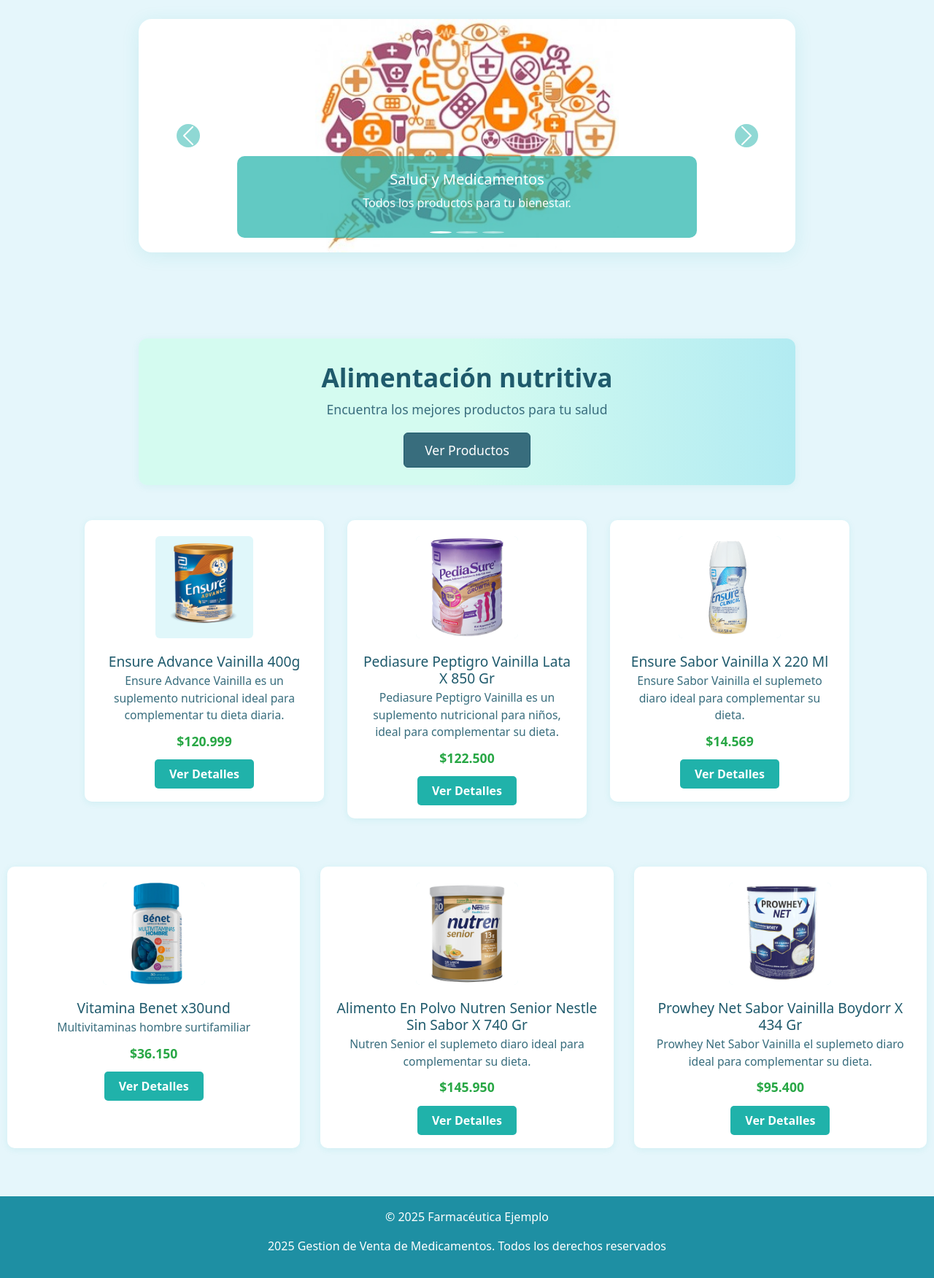
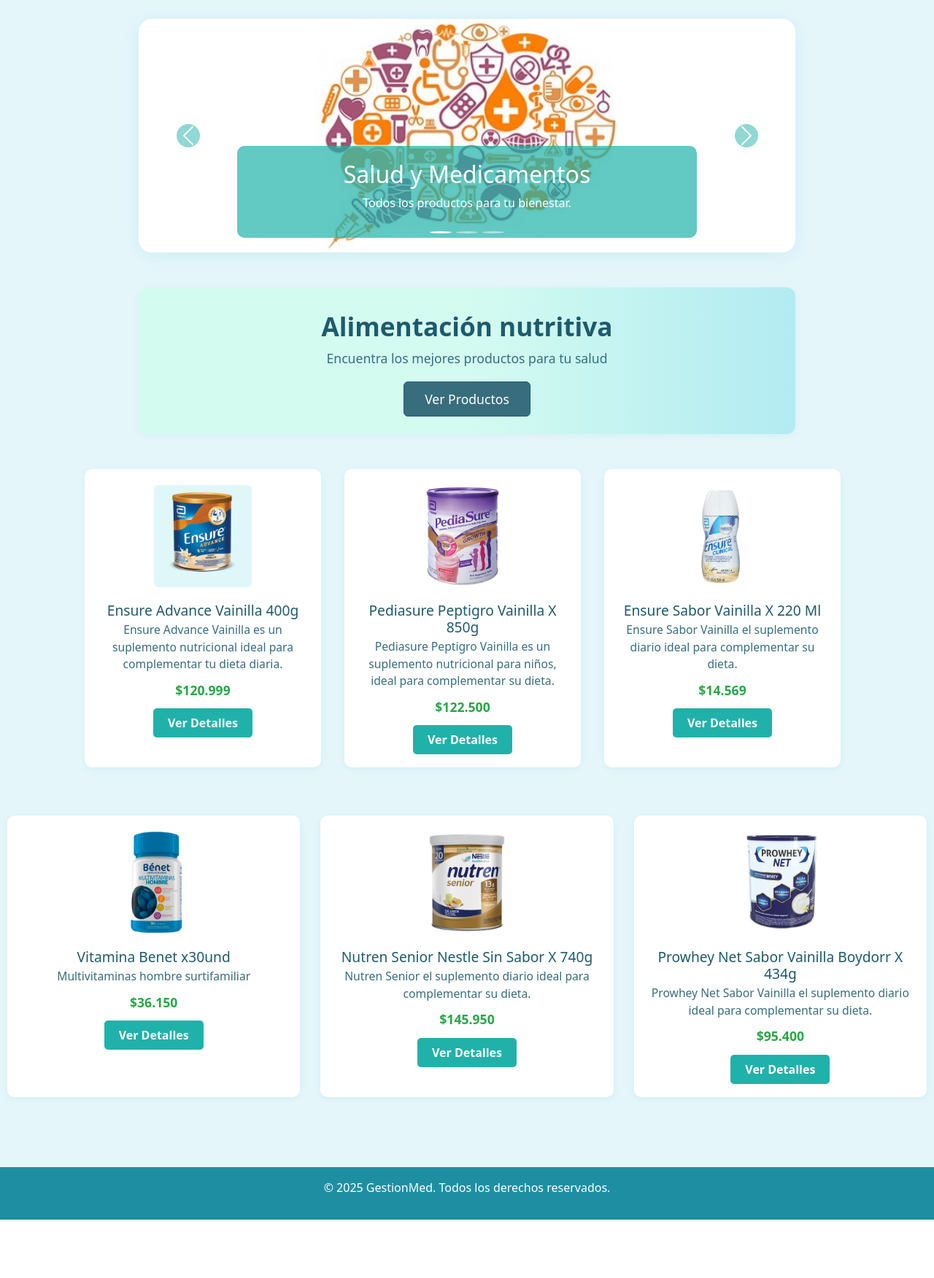
Before and after one commit to J-ader/SCGI-ventas, a Flask app: page /productos in a window 1280 px wide. Shown: the part 188-1940 px from the top of the page at 73% size. After the commit the page ends 1860 px from the top, so only its background shows below. Run offline with Flask 3, Linux system fonts and the light colour scheme; some libraries are stand-ins or nearby versions.

Commit message:
aplicado SEO, añadido favicon

```diff
--- a/templates/account.html
+++ b/templates/account.html
@@ -5,6 +5,7 @@
   <meta charset="UTF-8">
   <meta name="viewport" content="width=device-width, initial-scale=1.0">
   <title>Mi Cuenta</title>
+  <link rel="icon" type="image/png" href="{{ url_for('static', filename='media/favicon.png') }}">
   <link rel="stylesheet" href="{{ url_for('static', filename='account.css') }}"> <!-- Conexion con el CSS -->
 </head>
 
--- a/templates/dashboard.html
+++ b/templates/dashboard.html
@@ -4,6 +4,7 @@
 <head>
   <meta charset="UTF-8">
   <title>Panel de Usuarios</title>
+  <link rel="icon" type="image/png" href="{{ url_for('static', filename='media/favicon.png') }}">
   <link rel="stylesheet" href="{{ url_for('static', filename='dashboard.css') }}">
 </head>
 
--- a/templates/edit.html
+++ b/templates/edit.html
@@ -4,6 +4,7 @@
 <head>
   <meta charset="UTF-8">
   <title>Editar Usuario</title>
+  <link rel="icon" type="image/png" href="{{ url_for('static', filename='media/favicon.png') }}">
   <link rel="stylesheet" href="{{ url_for('static', filename='edit.css') }}">
 </head>
 
--- a/templates/edit_user.html
+++ b/templates/edit_user.html
@@ -5,6 +5,7 @@
     <meta charset="UTF-8">
     <meta name="viewport" content="width=device-width, initial-scale=1.0">
     <title>Editar Perfil</title>
+    <link rel="icon" type="image/png" href="{{ url_for('static', filename='media/favicon.png') }}">
     <link rel="stylesheet" href="{{ url_for('static', filename='registro.css') }}">
 </head>
 
--- a/templates/productos.html
+++ b/templates/productos.html
@@ -5,7 +5,9 @@
   <!-- Sección de Metadatos y Recursos (Head) -->
   <meta charset="UTF-8">
   <meta name="viewport" content="width=device-width, initial-scale=1.0">
-  <title>Productos Farmacéuticos</title>
+  <title>Productos Farmacéuticos | GestionMed</title>
+  <meta name="description" content="Descubre y compra productos farmacéuticos, suplementos y vitaminas en GestionMed. Catálogo actualizado, imágenes optimizadas y asesoría profesional.">
+  <link rel="icon" type="image/png" href="{{ url_for('static', filename='media/favicon.png') }}">
   <link rel="stylesheet" href="{{ url_for('static', filename='productos.css') }}">
   <link href="https://cdn.jsdelivr.net/npm/bootstrap@5.3.6/dist/css/bootstrap.min.css" rel="stylesheet"
     crossorigin="anonymous">
@@ -19,9 +21,9 @@
         <h1 class="mb-0">GestionMed</h1>
         <p class="mb-0">Su solución integral para la venta de medicamentos.</p>
       </div>
-      <img class="logo_" src="{{ url_for('static', filename='Media/Logo_proyecto.jpg') }}" alt="Logo de la plataforma">
+      <img class="logo_" src="{{ url_for('static', filename='Media/Logo_proyecto.jpg') }}" alt="Logo de GestionMed" title="Logo de GestionMed">
     </div>
-    <nav class="navbar navbar-expand-lg navbar-light bg-info-subtle">
+    <nav class="navbar navbar-expand-lg navbar-light bg-info-subtle" aria-label="Navegación principal">
       <!-- Menú de Navegación Principal -->
       <div class="container-fluid">
         <a class="navbar-brand" href="{{ url_for('home') }}">GestionMed</a>
@@ -38,15 +40,15 @@
             <li class="nav-item"><a class="nav-link" href="#">Sobre Nosotros</a></li>
           </ul>
           <!-- Buscador y Filtros -->
-          <form class="d-flex me-3" role="search">
+          <form class="d-flex me-3" role="search" aria-label="Buscador de productos">
             <select class="form-select me-2" aria-label="Categorías">
               <option selected>Todas las categorías</option>
               <option value="Salud y medicamentos">Salud y medicamentos</option>
               <option value="Cuidados de la familia y belleza">Cuidados de la familia y belleza</option>
               <option value="Alimentación nutritiva">Alimentación nutritiva</option>
             </select>
-            <input class="form-control me-2" type="search" placeholder="Buscar" aria-label="Buscar">
-            <button class="btn btn-outline-success" type="submit">🔍︎</button>
+            <input class="form-control me-2" type="search" placeholder="Buscar" aria-label="Buscar productos">
+            <button class="btn btn-outline-success" type="submit" aria-label="Buscar">🔍︎</button>
           </form>
 
           <!-- Sección de Cuenta de Usuario / Login -->
@@ -58,8 +60,7 @@
                 role="button" data-bs-toggle="dropdown" aria-expanded="false">
                 <i class="far fa-user-circle"></i>
                 <span class="ms-1">{{ session['nombre'] }}</span>
-                <img src="https://img.icons8.com/?size=100&id=151IAtg8gTZE&format=png&color=000000" alt="icono extra"
-                  width="26" height="26" class="ms-2" style="vertical-align: middle;">
+                <img src="https://img.icons8.com/?size=100&id=151IAtg8gTZE&format=png&color=000000" alt="Icono usuario" width="26" height="26" class="ms-2" style="vertical-align: middle;">
               </a>
               <ul class="dropdown-menu dropdown-menu-end" aria-labelledby="navbarDropdownMenuLink">
                 <li><a class="dropdown-item" href="{{ url_for('account') }}">Mi Cuenta</a></li>
@@ -73,8 +74,7 @@
             <!-- Botón de inicio de sesión -->
             <li class="nav-item ms-2">
               <a class="nav-link d-flex align-items-center" href="{{ url_for('login') }}">
-                <img src="https://img.icons8.com/?size=100&id=151IAtg8gTZE&format=png&color=000000" alt="icono extra"
-                  width="26" height="26" class="me-2" style="vertical-align: middle;">
+                <img src="https://img.icons8.com/?size=100&id=151IAtg8gTZE&format=png&color=000000" alt="Icono usuario" width="26" height="26" class="me-2" style="vertical-align: middle;">
                 <span>Inicia Sesión</span>
               </a>
             </li>
@@ -85,9 +85,8 @@
           <a href="#" class="ms-3" title="Carrito">
             <svg style="color:#083c34;" viewBox="0 0 16 16" class="bi bi-cart" fill="currentColor" height="22"
               width="22" xmlns="http://www.w3.org/2000/svg">
-              <path
-                d="M0 1.5A.5.5 0 0 1 .5 1H2a.5.5 0 0 1 .485.379L2.89 3H14.5a.5.5 0 0 1 .491.592l-1.5 8A.5.5 0 0 1 13 12H4a.5.5 0 0 1-.491-.408L2.01 3.607 1.61 2H.5a.5.5 0 0 1-.5-.5M3.102 4l1.313 7h8.17l1.313-7zM5 12a2 2 0 1 0 0 4 2 2 0 0 0 0-4m7 0a2 2 0 1 0 0 4 2 2 0 0 0 0-4m-7 1a1 1 0 1 1 0 2 1 1 0 0 1 0-2m7 0a1 1 0 1 1 0 2 1 1 0 0 1 0-2">
-              </path>
+              <title>Carrito de compras</title>
+              <path d="M0 1.5A.5.5 0 0 1 .5 1H2a.5.5 0 0 1 .485.379L2.89 3H14.5a.5.5 0 0 1 .491.592l-1.5 8A.5.5 0 0 1 13 12H4a.5.5 0 0 1-.491-.408L2.01 3.607 1.61 2H.5a.5.5 0 0 1-.5-.5M3.102 4l1.313 7h8.17l1.313-7zM5 12a2 2 0 1 0 0 4 2 2 0 0 0 0-4m7 0a2 2 0 1 0 0 4 2 2 0 0 0 0-4m-7 1a1 1 0 1 1 0 2 1 1 0 0 1 0-2m7 0a1 1 0 1 1 0 2 1 1 0 0 1 0-2"></path>
             </svg>
           </a>
         </div>
@@ -97,6 +96,7 @@
 
   <main>
     <!-- Carrusel de Imágenes Principal -->
+    <section aria-label="Categorías de productos">
       <div id="carouselExampleCaptions" class="carousel slide mb-5" data-bs-ride="carousel">
         <div class="carousel-indicators">
           <button type="button" data-bs-target="#carouselExampleCaptions" data-bs-slide-to="0" class="active"
@@ -109,25 +109,25 @@
         <div class="carousel-inner">
           <div class="carousel-item active">
             <img src="{{ url_for('static', filename='Media/Salud y medicamentos.jpg') }}" class="d-block w-100"
-            alt="Salud y Medicamentos">
+              alt="Medicamentos y productos de salud en GestionMed" title="Medicamentos y productos de salud">
             <div class="carousel-caption d-none d-md-block">
-            <h5>Salud y Medicamentos</h5>
+              <h2>Salud y Medicamentos</h2>
               <p>Todos los productos para tu bienestar.</p>
             </div>
           </div>
           <div class="carousel-item">
             <img src="{{ url_for('static', filename='Media/Cuidado de la familia y belleza.JPG') }}" class="d-block w-100"
-            alt="Cuidado de la Familia y Belleza">
+              alt="Cuidado de la familia y belleza en GestionMed" title="Cuidado de la familia y belleza">
             <div class="carousel-caption d-none d-md-block">
-            <h5>Cuidado de la Familia y Belleza</h5>
+              <h2>Cuidado de la Familia y Belleza</h2>
               <p>Lo necesario para el bienestar de cada miembro de la familia.</p>
             </div>
           </div>
           <div class="carousel-item">
             <img src="{{ url_for('static', filename='Media/Alimentación nutritiva.JPG') }}" class="d-block w-100"
-            alt="Alimentación nutritiva">
+              alt="Alimentación nutritiva en GestionMed" title="Alimentación nutritiva">
             <div class="carousel-caption d-none d-md-block">
-            <h5>Alimentación nutritiva</h5>
+              <h2>Alimentación nutritiva</h2>
               <p>Tu guía hacia una alimentación saludable</p>
             </div>
           </div>
@@ -143,78 +143,71 @@
           <span class="visually-hidden">Siguiente</span>
         </button>
       </div>
-  </main>
+    </section>
 
     <!-- Sección Hero / Llamado a la Acción -->
-  <section class="hero mb-5">
+    <section class="hero mb-5" aria-label="Alimentación nutritiva">
       <h1>Alimentación nutritiva</h1>
       <p>Encuentra los mejores productos para tu salud</p>
-    <button type="button" class="btn btn-secondary btn-lg">Ver Productos</button>
+      <a href="#catalogo" class="btn btn-secondary btn-lg" aria-label="Ver catálogo de productos">Ver Productos</a>
     </section>
 
     <!-- Tarjetas Destacadas de Productos -->
-  <div class="container text-center mb-5">
+    <section class="container text-center mb-5" id="catalogo" aria-label="Productos destacados">
       <div class="row g-4">
-      <div class="col-md-4">
-        <div class="producto-card">
-          <img src="{{ url_for('static', filename='Media/Ensure.png') }}" alt="Producto 1">
+        <article class="col-md-4 producto-card">
+          <img src="{{ url_for('static', filename='Media/Ensure.png') }}" alt="Ensure Advance Vainilla 400g" title="Ensure Advance Vainilla 400g">
           <h3>Ensure Advance Vainilla 400g</h3>
-          <p class="descripcion">Ensure Advance Vainilla  es un suplemento nutricional ideal para complementar tu dieta diaria.</p>
+          <p class="descripcion">Ensure Advance Vainilla es un suplemento nutricional ideal para complementar tu dieta diaria.</p>
           <p class="precio">$120.999</p>
-          <a href="#" class="rgt-button">Ver Detalles</a>
-        </div>
-      </div>
-      <div class="col-md-4">
-        <div class="producto-card">
-          <img src="{{ url_for('static', filename='Media/Pedia Sure.jpg') }}" alt="Producto 2">
-          <h3>Pediasure Peptigro Vainilla Lata X 850 Gr</h3>
+          <a href="#" class="rgt-button" aria-label="Ver detalles de Ensure Advance Vainilla">Ver Detalles</a>
+        </article>
+        <article class="col-md-4 producto-card">
+          <img src="{{ url_for('static', filename='Media/Pedia Sure.jpg') }}" alt="Pediasure Peptigro Vainilla X 850g" title="Pediasure Peptigro Vainilla X 850g">
+          <h3>Pediasure Peptigro Vainilla X 850g</h3>
           <p class="descripcion">Pediasure Peptigro Vainilla es un suplemento nutricional para niños, ideal para complementar su dieta.</p>
           <p class="precio">$122.500</p>
-          <a href="#" class="rgt-button">Ver Detalles</a>
+          <a href="#" class="rgt-button" aria-label="Ver detalles de Pediasure Peptigro">Ver Detalles</a>
+        </article>
+        <article class="col-md-4 producto-card">
+          <img src="{{ url_for('static', filename='Media/Ensure-liq.png') }}" alt="Ensure Sabor Vainilla X 220 Ml" title="Ensure Sabor Vainilla X 220 Ml">
+          <h3>Ensure Sabor Vainilla X 220 Ml</h3>
+          <p class="descripcion">Ensure Sabor Vainilla el suplemento diario ideal para complementar su dieta.</p>
+          <p class="precio">$14.569</p>
+          <a href="#" class="rgt-button" aria-label="Ver detalles de Ensure Sabor Vainilla">Ver Detalles</a>
+        </article>
       </div>
-      </div>
-      <div class="col-md-4">
-        <div class="producto-card">
-          <img src="{{ url_for('static', filename='Media/Ensure-liq.png') }}" alt="Producto 3">
-          <h3>Ensure Sabor Vainilla X 220 Ml</h3>
-          <p class="descripcion">Ensure Sabor Vainilla el suplemeto diaro ideal para complementar su dieta.</p>
-          <p class="precio">$14.569</p>
-          <a href="#" class="rgt-button">Ver Detalles</a>
-        </div>
-      </div>
-    </div>
-  </div>
+    </section>
 
     <!-- Grid de Productos Adicionales -->
-  <section class="productos-grid">
-    <div class="producto-card">
-      <img src="{{ url_for('static', filename='Media/Vitamina Benet.jpg') }}" alt="Producto 4">
+    <section class="productos-grid" aria-label="Catálogo de productos adicionales">
+      <article class="producto-card">
+        <img src="{{ url_for('static', filename='Media/Vitamina Benet.jpg') }}" alt="Vitamina Benet x30und" title="Vitamina Benet x30und">
         <h3>Vitamina Benet x30und</h3>
         <p class="descripcion">Multivitaminas hombre surtifamiliar</p>
         <p class="precio">$36.150</p>
-      <a href="#" class="rgt-button">Ver Detalles</a>
-    </div>
-    <div class="producto-card">
-      <img src="{{ url_for('static', filename='Media/Nutren Senior.jpg') }}" alt="Producto 5">
-      <h3>Alimento En Polvo Nutren Senior Nestle Sin Sabor X 740 Gr</h3>
-      <p class="descripcion">Nutren Senior el suplemeto diaro ideal para complementar su dieta.</p>
+        <a href="#" class="rgt-button" aria-label="Ver detalles de Vitamina Benet">Ver Detalles</a>
+      </article>
+      <article class="producto-card">
+        <img src="{{ url_for('static', filename='Media/Nutren Senior.jpg') }}" alt="Nutren Senior Nestle Sin Sabor X 740g" title="Nutren Senior Nestle Sin Sabor X 740g">
+        <h3>Nutren Senior Nestle Sin Sabor X 740g</h3>
+        <p class="descripcion">Nutren Senior el suplemento diario ideal para complementar su dieta.</p>
         <p class="precio">$145.950</p>
-      <a href="#" class="rgt-button">Ver Detalles</a>
-    </div>
-    <div class="producto-card">
-      <img src="{{ url_for('static', filename='Media/Prowhey Net.jpg') }}" alt="Producto 6">
-      <h3>Prowhey Net Sabor Vainilla Boydorr X 434 Gr</h3>
-      <p class="descripcion">Prowhey Net Sabor Vainilla el suplemeto diaro ideal para complementar su dieta.</p>
+        <a href="#" class="rgt-button" aria-label="Ver detalles de Nutren Senior">Ver Detalles</a>
+      </article>
+      <article class="producto-card">
+        <img src="{{ url_for('static', filename='Media/Prowhey Net.jpg') }}" alt="Prowhey Net Sabor Vainilla Boydorr X 434g" title="Prowhey Net Sabor Vainilla Boydorr X 434g">
+        <h3>Prowhey Net Sabor Vainilla Boydorr X 434g</h3>
+        <p class="descripcion">Prowhey Net Sabor Vainilla el suplemento diario ideal para complementar su dieta.</p>
         <p class="precio">$95.400</p>
-      <a href="#" class="rgt-button">Ver Detalles</a>
-    </div>
+        <a href="#" class="rgt-button" aria-label="Ver detalles de Prowhey Net">Ver Detalles</a>
+      </article>
     </section>
   </main>
 
   <!-- Pie de Página -->
   <footer class="footer-custom mt-5">
-    <p>&copy; 2025 Farmacéutica Ejemplo</p>
-    <p>2025 Gestion de Venta de Medicamentos. Todos los derechos reservados</p>
+    <p>&copy; 2025 GestionMed. Todos los derechos reservados.</p>
   </footer>
   <script src="https://cdn.jsdelivr.net/npm/bootstrap@5.3.6/dist/js/bootstrap.bundle.min.js"
     crossorigin="anonymous"></script>
--- a/templates/registro.html
+++ b/templates/registro.html
@@ -5,6 +5,7 @@
     <meta charset="UTF-8">
     <meta name="viewport" content="width=device-width, initial-scale=1.0">
     <title>Página de Registro</title>
+    <link rel="icon" type="image/png" href="{{ url_for('static', filename='media/favicon.png') }}">
     <link rel="stylesheet" href="{{ url_for('static', filename='registro.css') }}">
 </head>
 
```
Also changed, not shown: templates/index.html (+34 -34 lines), templates/login.html (+17 -14 lines). Lines whose indentation alone changed are shown as unchanged.
